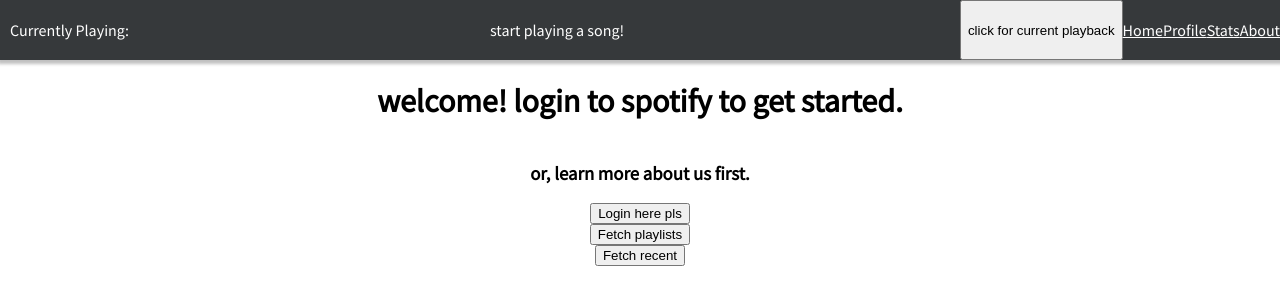
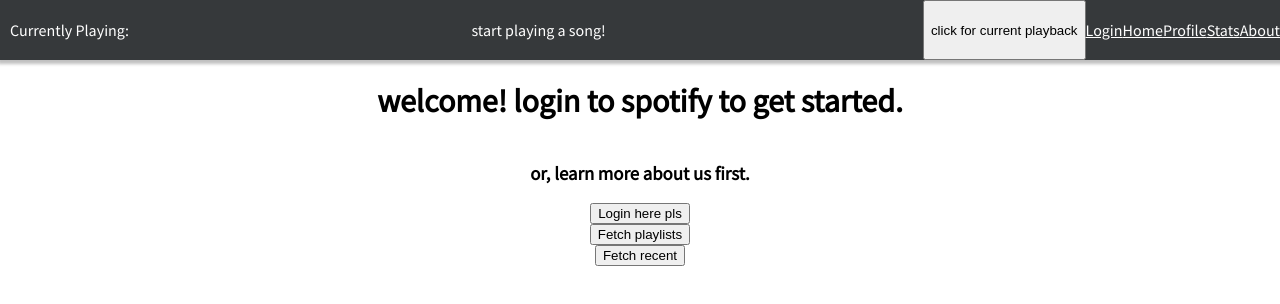
Before and after one commit to weblab-class/spot-the-diff, a React app: page / in a window 1280 px wide. Shown: the top 304 px of the page. Built offline with nearby package versions, Linux system fonts and the light colour scheme; no server answers; the HTML template or start-up script is replaced by a standard one.

Commit message:
add login tab in navbar

```diff
--- a/client/src/components/modules/NavBar.js
+++ b/client/src/components/modules/NavBar.js
@@ -47,6 +47,7 @@
                 {/* TODO: constantly check for playback without button - with socket? */}
                 <button onClick={this.getCurrentPlayback}>click for current playback</button>
                 <div className="NavBar-right">
+                    <Link to="/" className="NavBar-text"> Login </Link>
                     <Link to="/home" className="NavBar-text"> Home </Link>
                     <Link to="/profile" className="NavBar-text"> Profile </Link>
                     <Link to="/stats" className="NavBar-text"> Stats </Link>
```
